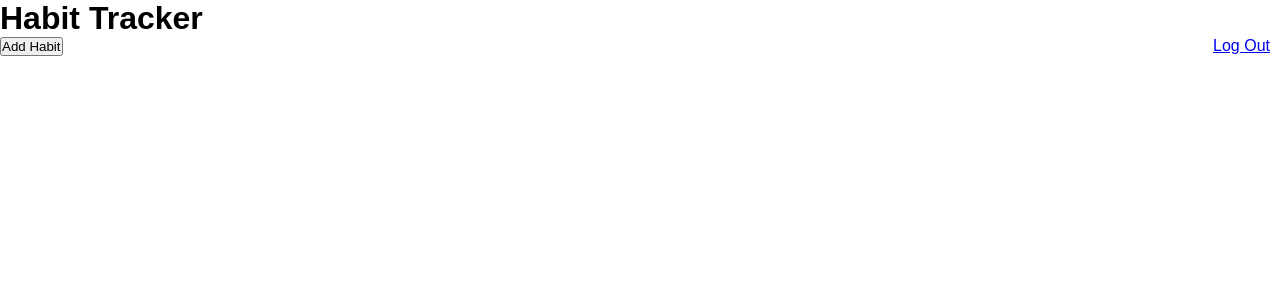
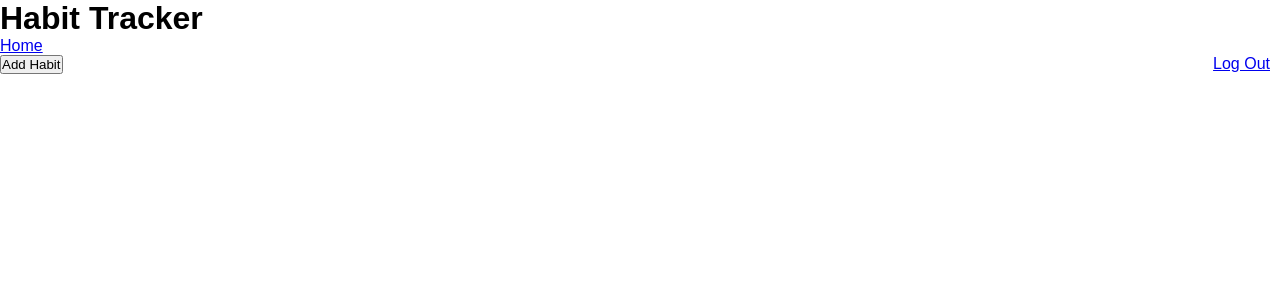
Before and after one commit to momentum-cohort-2020-01/habit-tracker-team-guernsey, a Django app: page / in a window 1280 px wide. Shown: the top 300 px of the page. Run offline with Django 3.2, Linux system fonts and the light colour scheme; the visitor is signed in with stand-in values (Sample User, id 1); data that the repository does not hold is empty.

Commit message:
added home button for navigation

```diff
--- a/core/templates/base.html
+++ b/core/templates/base.html
@@ -11,6 +11,8 @@
 <header>
     {% block content %}
     <h1 class="habit-tracker">Habit Tracker</h1>
+    <a class="link" href="{% url 'habit-list' %}">Home</a>
+
     <div class="menu">
         <a class="link log-out" href="http://127.0.0.1:8000/accounts/logout/">Log Out</a>
     </div>
--- a/core/templates/core/habit_details.html
+++ b/core/templates/core/habit_details.html
@@ -1,5 +1,8 @@
 {% extends 'base.html' %}
+
 {% block content %}
+<a class="link" href="{% url 'habit-list' %}">Home</a>
+
 <a href="{% url 'habit-delete' pk %}">Delete habit</a>
 <h3>{{habit.name}}</h3>
 <p>Progress: /{{habit.goal}}</p>
```
